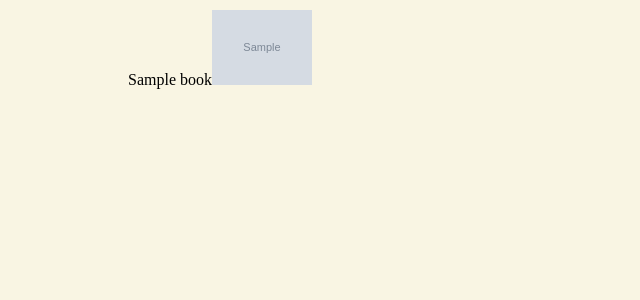
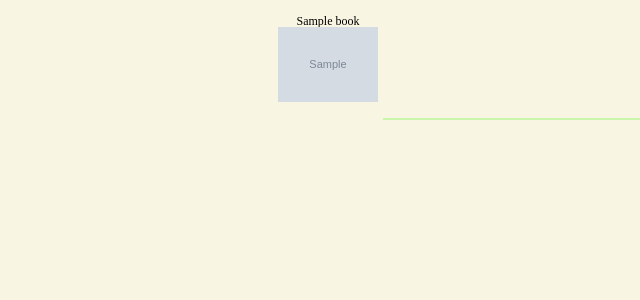
Before and after one commit to htshongany/libraryapp, a Django app: a page that uses library/templates/library/book-category.html in a window 1280 px wide. Shown: the part 32-332 px from the top of the page, without its empty margins (0-640 px from the left). Run offline with Django 4.2, Linux system fonts and the light colour scheme; tables that the repository leaves empty hold one stand-in row (values such as "Sample post"); grey boxes marked "Sample" are stand-in pictures; some libraries are stand-ins or nearby versions.

Commit message:
set [css, view and html add syles :(index , book-category) ]

```diff
--- a/library/templates/library/book-category.html
+++ b/library/templates/library/book-category.html
@@ -1,11 +1,18 @@
 {% extends 'base.html' %}
 
 {% block content %}
-<ul>
+<ul class="pdf-container">
 	{% for book in object_list %}
 
-		<li>{{book.title}}<a href="{% url 'library:book-detail' book.slug %}"><img src="{{book.pdf_cover_image.url}}" width="100"></a></li>
+	<li>
+		<h2 class="text-center">{{book.title}}</h2>
+		<a href="{% url 'library:book-detail' book.slug %}">
+			<img src="{{book.pdf_cover_image.url}}" alt="book image cover">
+		</a>
+	</li>
 
 	{% endfor %}
 </ul>
+
+<hr class="hr-center">
 {% endblock %}
--- a/library/templates/library/book-view.html
+++ b/library/templates/library/book-view.html
@@ -2,7 +2,7 @@
 
 {% block content %}
 
-<div class="container" id="preview">
+<div class="container" >
     <div class="right">
         <h2 class="text-center">{{book.title}}</h2>
         <hr>
@@ -15,6 +15,7 @@
         </a>
     </div>
 
-    <div class="left">{{book.description|safe}}</div>
+    <div class="left" id="preview">{{book.description|safe}}<hr class="hr-center"></div>
+
 </div>
 {% endblock %}
--- a/library/views.py
+++ b/library/views.py
@@ -7,7 +7,7 @@
 
 def index(request):
     object_list = Book.objects.filter(published=True)
-    paginator = Paginator(object_list, 3)
+    paginator = Paginator(object_list, 6)
     page_number = request.GET.get('page', 1)
     current_page = paginator.get_page(page_number)
     context = {
--- a/static/css/styles.css
+++ b/static/css/styles.css
@@ -126,6 +126,7 @@
 .left{
 	width: 900px;
 	height: 70vh;
+	margin-top: 100px;
 }
 /* --------------- */
 .text-center{
@@ -141,8 +142,9 @@
 
 .pagination {
 	list-style-type: none;
-	/* margin: 5px; */
+	margin: 5px;
 	padding: 5px;
+	text-align: center;
   }
 
 .pagination li {
@@ -154,6 +156,7 @@
 	background-color: #d14081;
 	padding: 2px 10px;
 	text-decoration: none;
+	font-size: 12px;
 	color: #f9f5e3;
   }
 
@@ -164,3 +167,39 @@
 .pagination li a:hover {
 	background-color: #732a78;
   }
+/*----------------------*/
+.pdf-container{
+	display: flex;
+	flex-direction: row;
+	flex-wrap: wrap;
+	flex-shrink: initial;
+	justify-content: space-between;
+}
+
+.pdf-container li {
+	width: 400px;
+	margin-top:5px;
+	margin-bottom: 5px;
+	display: flex;
+	flex-direction: column;
+}
+.pdf-container li h2 {
+	font-size: 12px;
+	width: 100px;
+	margin: 0 auto;
+}
+.pdf-container li img{
+	width:100px;
+}
+.pdf-container li a {
+	text-align: center;
+
+}
+
+hr{
+	border: 1px solid #ccf5ac;
+}
+.hr-center{
+	width: 50%;
+	text-align: center;
+}
```
Also changed, not shown: library/templates/library/index.html (+16 -4 lines).
